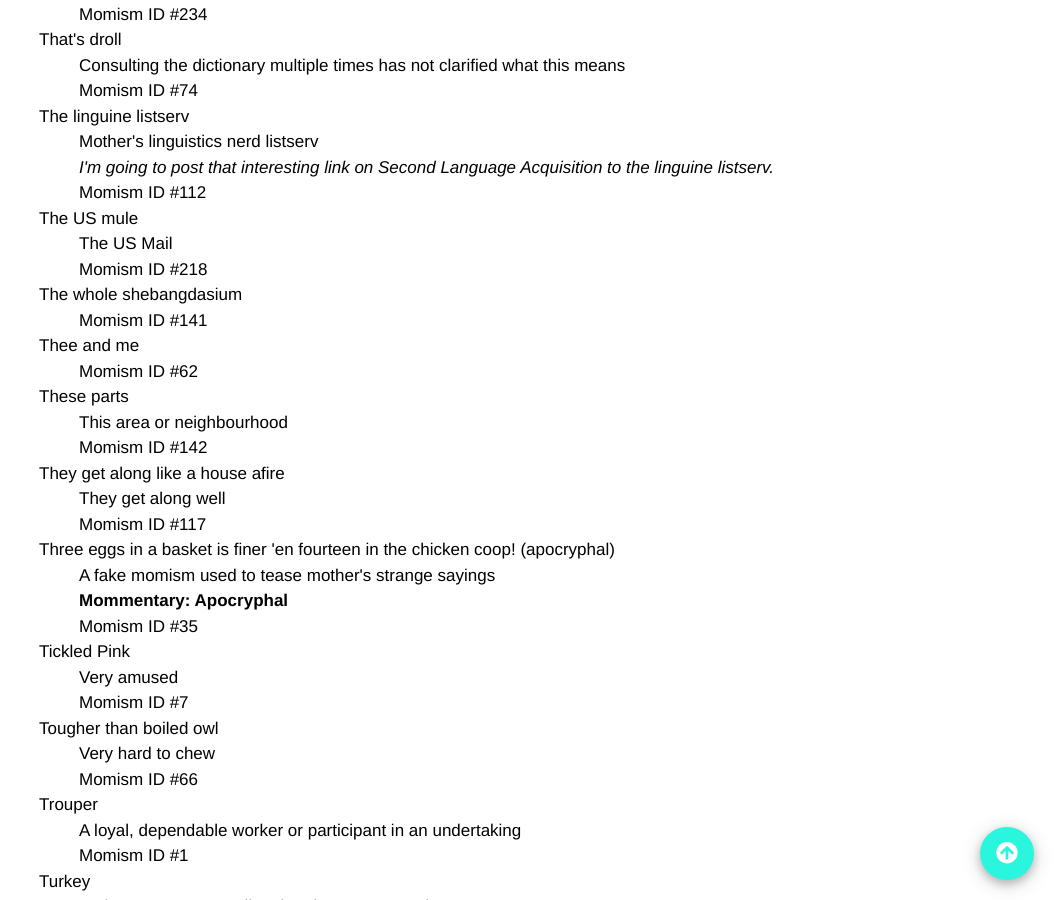
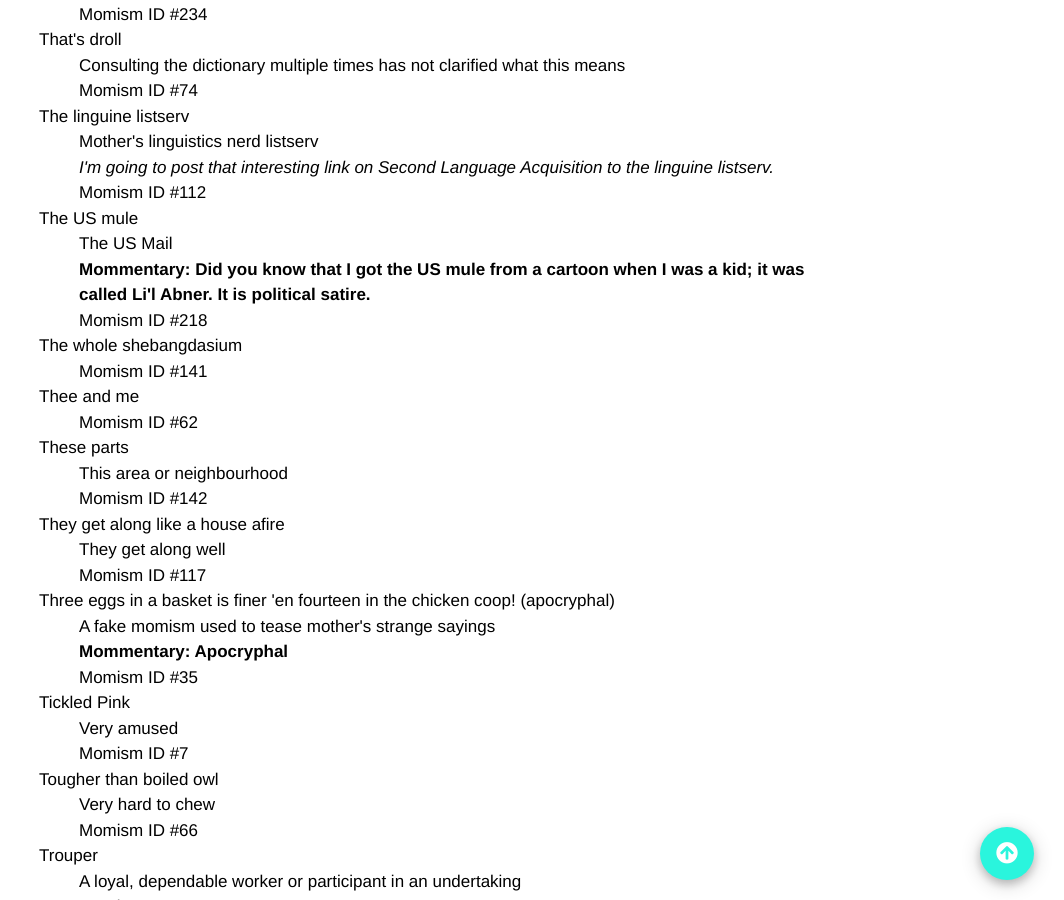
Before and after one commit to summerhays/new_momisms, a Jekyll site: the page built from old_list.md, in a window 1280 px wide and 900 px high, scrolled down 18851 px. Shown: the whole window, without its empty margins (216-1280 px from the left). Built offline with Jekyll 4.4.1, drawn with Linux system fonts in a browser that asks for light colours.

Commit message:
mother's feedback

```diff
--- a/_data/momisms.yaml
+++ b/_data/momisms.yaml
@@ -717,6 +717,7 @@
 - momism: "The US mule"
   order: 218
   definition: "The US Mail"
+  mommentary: "Did you know that I got the US mule from a cartoon when I was a kid; it was called Li'l Abner. It is political satire."
 - momism: "The whole shebangdasium"
   order: 141
 - momism: "Thee and me"
```
